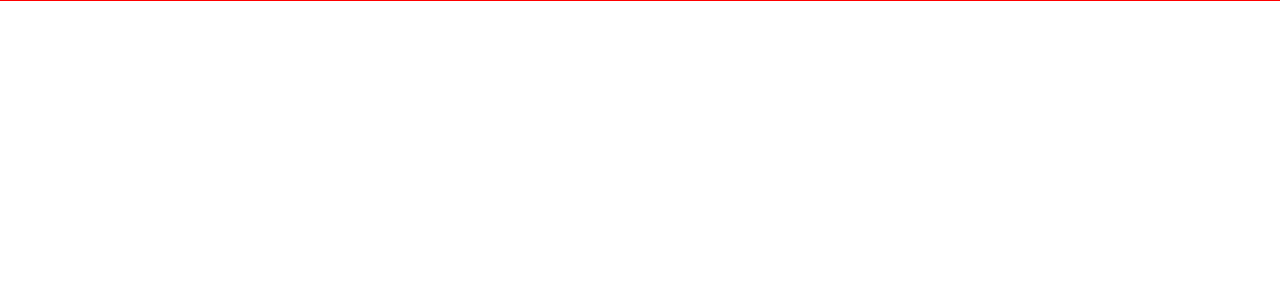
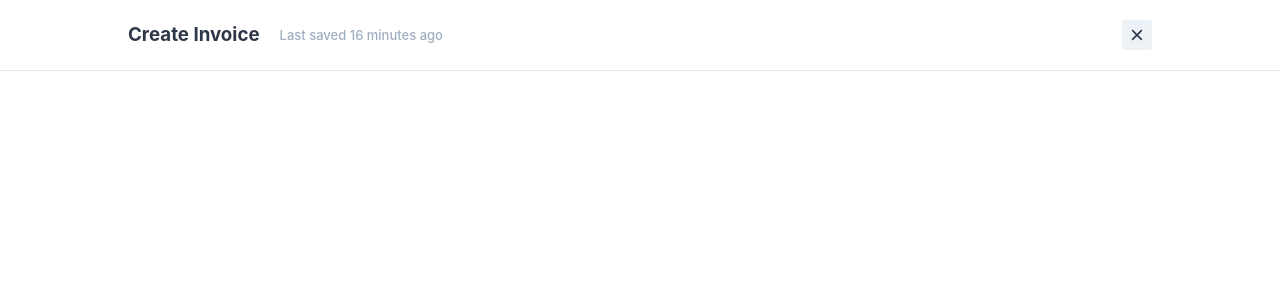
Before and after one commit to casprine/getswipe-test, a React (Create React App) app: page / in a window 1280 px wide. Shown: the top 300 px of the page. Built offline with nearby package versions, Linux system fonts and the light colour scheme.

Commit message:
feat: added styled header

```diff
--- a/src/components/Header.js
+++ b/src/components/Header.js
@@ -1,12 +1,56 @@
 import React from 'react';
 import styled from 'styled-components';
 
+import { CloseIcon } from '../icons';
+
 const Header = () => {
   return (
-    <>
-      <nav></nav>
-    </>
+    <Nav>
+      <div className="container">
+        <div className="header">
+          <h3 className="black-text">Create Invoice</h3>
+          <span className="subtext gray-text">Last saved 16 minutes ago</span>
+        </div>
+
+        <div tabIndex="1" className="close-icon-container rounded">
+          <CloseIcon />
+        </div>
+      </div>
+    </Nav>
   );
 };
 
+const Nav = styled.nav`
+  padding: 20px 0;
+  border-bottom: 1px solid ${({ theme }) => theme.colors.gray300};
+
+  .container {
+    display: flex;
+    justify-content: space-between;
+  }
+
+  .header {
+    display: flex;
+
+    h3 {
+      margin-right: 20px;
+      line-height: 30px;
+      display: block;
+    }
+
+    .subtext {
+      display: block;
+      font-size: 13px;
+      font-weight: 500;
+      line-height: 30px;
+    }
+  }
+
+  .close-icon-container {
+    padding: ${({ theme }) => theme.padding.sm};
+    background-color: ${({ theme }) => theme.colors.gray200};
+    cursor: pointer;
+  }
+`;
+
 export default Header;
--- a/src/globalStyles.css.js
+++ b/src/globalStyles.css.js
@@ -11,9 +11,33 @@ const GlobalStyles = styled.createGlobalStyle`
 
   * {
     box-sizing: border-box;
-    font-family: 'Inter', -apple-system, BlinkMacSystemFont, Segoe UI, Roboto, Oxygen, Ubuntu, Cantarell, Fira Sans,
-      Droid Sans, Helvetica Neue, sans-serif;
-    outline: 1px solid red;
+  }
+
+  html {
+    font-family: sans-serif;
+    -ms-text-size-adjust: 100%;
+    -webkit-text-size-adjust: 100%;
+  }
+
+  svg {
+    display: block;
+  }
+
+  h1,
+  h2,
+  h3,
+  h4,
+  h5,
+  h6,
+  p {
+    margin-left: 0;
+    margin-right: 0;
+    margin-top: 0;
+    padding-bottom: 0;
+    padding-left: 0;
+    padding-right: 0;
+    padding-top: 0;
+    margin-block-end: 0;
   }
 
   main {
@@ -37,6 +61,22 @@ const GlobalStyles = styled.createGlobalStyle`
     position: relative;
     box-sizing: border-box;
   }
+
+  .rounded {
+    border-radius: 3px;
+  }
+
+  .border {
+    border: 1px solid ${({ theme }) => theme.colors.gray300};
+  }
+
+  .black-text {
+    color: ${({ theme }) => theme.colors.primaryText};
+  }
+
+  .gray-text {
+    color: ${({ theme }) => theme.colors.gray500};
+  }
 `;
 
 export default GlobalStyles;
--- a/src/icons/CloseIcon.js
+++ b/src/icons/CloseIcon.js
@@ -0,0 +1,28 @@
+import * as React from 'react';
+
+import theme from '../theme';
+
+function CloseIcon(props) {
+  return (
+    <svg width={20} height={20} viewBox="0 0 512 512" {...props}>
+      <path
+        fill="none"
+        stroke={theme.colors.primaryText}
+        strokeLinecap="round"
+        strokeLinejoin="round"
+        strokeWidth="40px"
+        d="M368 368L144 144"
+      />
+      <path
+        fill="none"
+        stroke={theme.colors.primaryText}
+        strokeLinecap="round"
+        strokeLinejoin="round"
+        strokeWidth="40px"
+        d="M368 144L144 368"
+      />
+    </svg>
+  );
+}
+
+export default CloseIcon;
--- a/src/icons/index.js
+++ b/src/icons/index.js
@@ -0,0 +1 @@
+export { default as CloseIcon } from './CloseIcon';
--- a/src/theme.js
+++ b/src/theme.js
@@ -1,9 +1,15 @@
 export default {
   colors: {
     primaryText: '#2D3748',
-    gray: '#A0AEC0',
-    grayLighter: '#CBD5E0',
+    gray500: '#A0AEC0',
+    gray400: '#CBD5E0',
+    gray300: '#E2E8F0',
+    gray200: '#EDF2F7',
+    gray100: '#F7FAFC',
     primaryGreen: '#38A169',
   },
-  padding: {},
+  padding: {
+    sm: '5px',
+    lg: '10px',
+  },
 };
```
